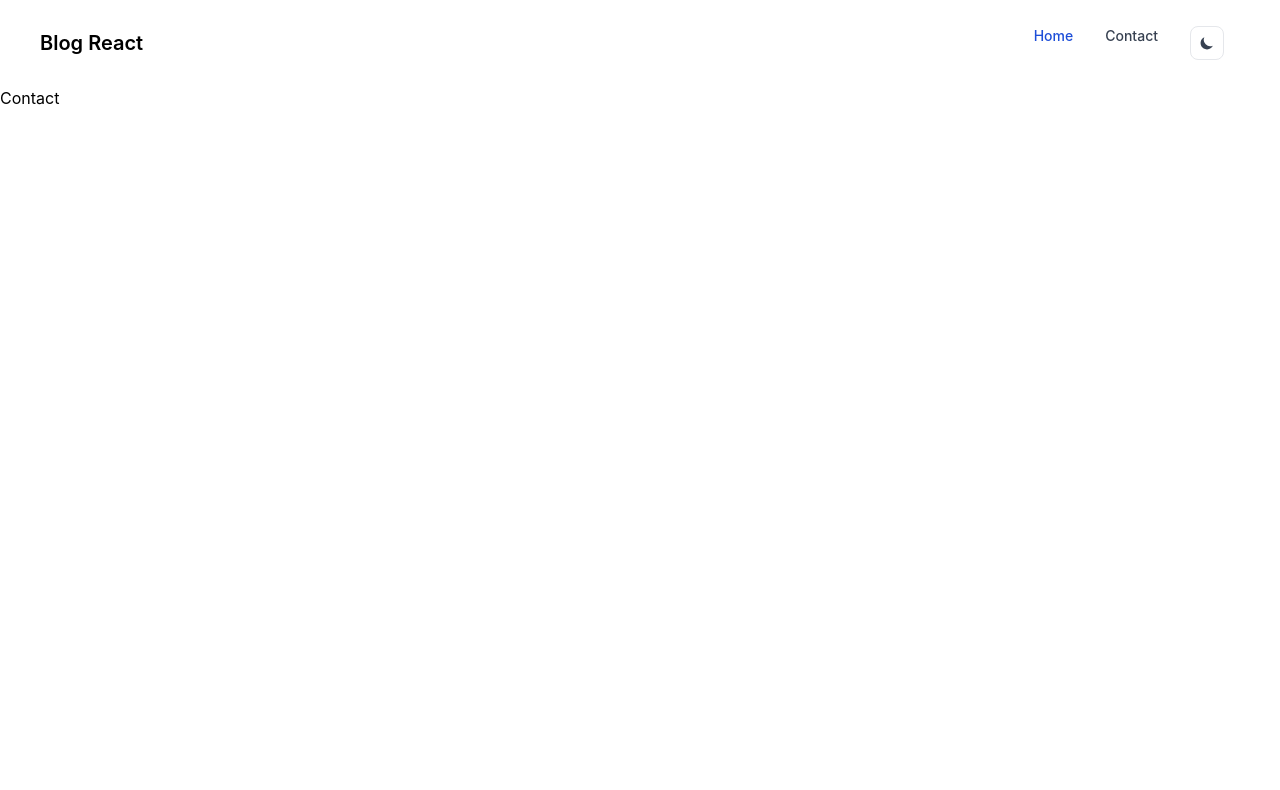
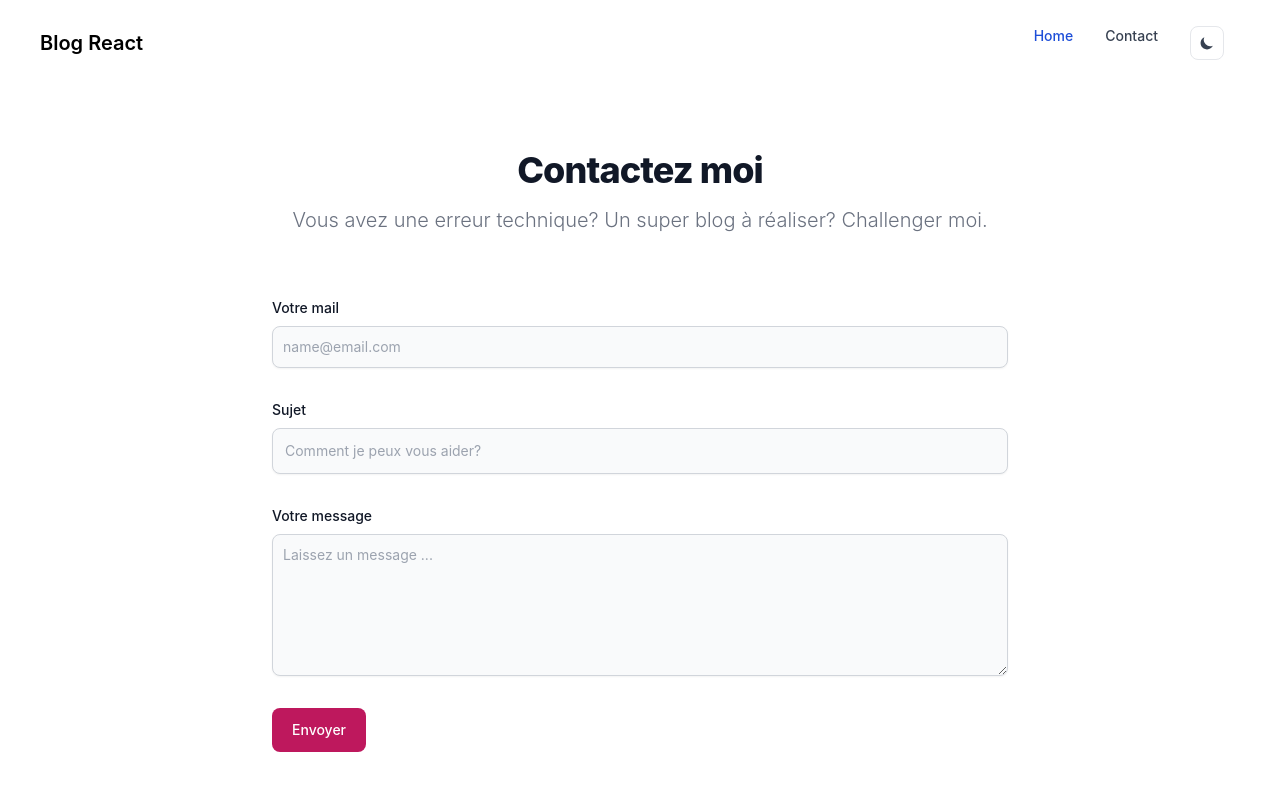
Before and after one commit to PPaillard/BlogReactTailwind, a React (Vite) app in the folder frontend/: page /contact in a window 1280 px wide. Shown: the top 790 px of the page. Built offline with nearby package versions, Linux system fonts and the light colour scheme.

Commit message:
realisation de la page contact

```diff
--- a/frontend/src/pages/Contact.jsx
+++ b/frontend/src/pages/Contact.jsx
@@ -1,7 +1,70 @@
 import React from "react";
 
 const Contact = () => {
-  return <div>Contact</div>;
+  return (
+    <section className="bg-white dark:bg-gray-900">
+      <div className="py-8 lg:py-16 px-4 mx-auto max-w-screen-md">
+        <h2 className="mb-4 text-4xl tracking-tight font-extrabold text-center text-gray-900 dark:text-white">
+          Contactez moi
+        </h2>
+        <p className="mb-8 lg:mb-16 font-light text-center text-gray-500 dark:text-gray-400 sm:text-xl">
+          Vous avez une erreur technique? Un super blog à réaliser? Challenger
+          moi.
+        </p>
+        <form action="#" className="space-y-8">
+          <div>
+            <label
+              htmlFor="email"
+              className="block mb-2 text-sm font-medium text-gray-900 dark:text-gray-300"
+            >
+              Votre mail
+            </label>
+            <input
+              type="email"
+              id="email"
+              className="shadow-sm bg-gray-50 border border-gray-300 text-gray-900 text-sm rounded-lg focus:ring-primary-500 focus:border-primary-500 block w-full p-2.5 dark:bg-gray-700 dark:border-gray-600 dark:placeholder-gray-400 dark:text-white dark:focus:ring-primary-500 dark:focus:border-primary-500 dark:shadow-sm-light"
+              placeholder="name@email.com"
+            />
+          </div>
+          <div>
+            <label
+              htmlFor="subject"
+              className="block mb-2 text-sm font-medium text-gray-900 dark:text-gray-300"
+            >
+              Sujet
+            </label>
+            <input
+              type="text"
+              id="subject"
+              className="block p-3 w-full text-sm text-gray-900 bg-gray-50 rounded-lg border border-gray-300 shadow-sm focus:ring-primary-500 focus:border-primary-500 dark:bg-gray-700 dark:border-gray-600 dark:placeholder-gray-400 dark:text-white dark:focus:ring-primary-500 dark:focus:border-primary-500 dark:shadow-sm-light"
+              placeholder="Comment je peux vous aider?"
+              required
+            />
+          </div>
+          <div className="sm:col-span-2">
+            <label
+              htmlFor="message"
+              className="block mb-2 text-sm font-medium text-gray-900 dark:text-gray-400"
+            >
+              Votre message
+            </label>
+            <textarea
+              id="message"
+              rows="6"
+              className="block p-2.5 w-full text-sm text-gray-900 bg-gray-50 rounded-lg shadow-sm border border-gray-300 focus:ring-primary-500 focus:border-primary-500 dark:bg-gray-700 dark:border-gray-600 dark:placeholder-gray-400 dark:text-white dark:focus:ring-primary-500 dark:focus:border-primary-500"
+              placeholder="Laissez un message ..."
+            />
+          </div>
+          <button
+            type="submit"
+            className="py-3 px-5 text-sm font-medium text-center text-white rounded-lg bg-primary-700 sm:w-fit hover:bg-primary-800 focus:ring-4 focus:outline-none focus:ring-primary-300 dark:bg-primary-600 dark:hover:bg-primary-700 dark:focus:ring-primary-800"
+          >
+            Envoyer
+          </button>
+        </form>
+      </div>
+    </section>
+  );
 };
 
 export default Contact;
```
